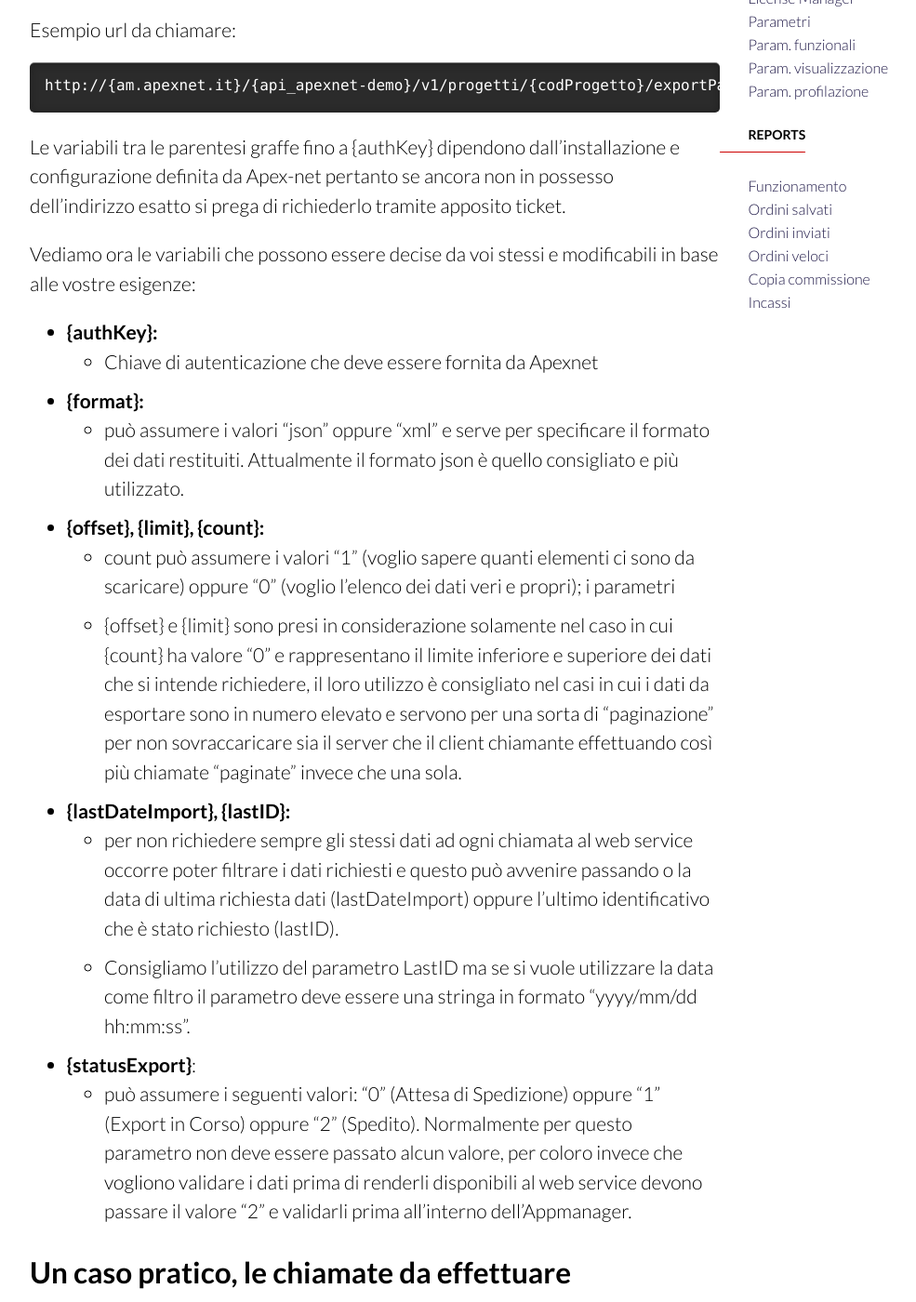
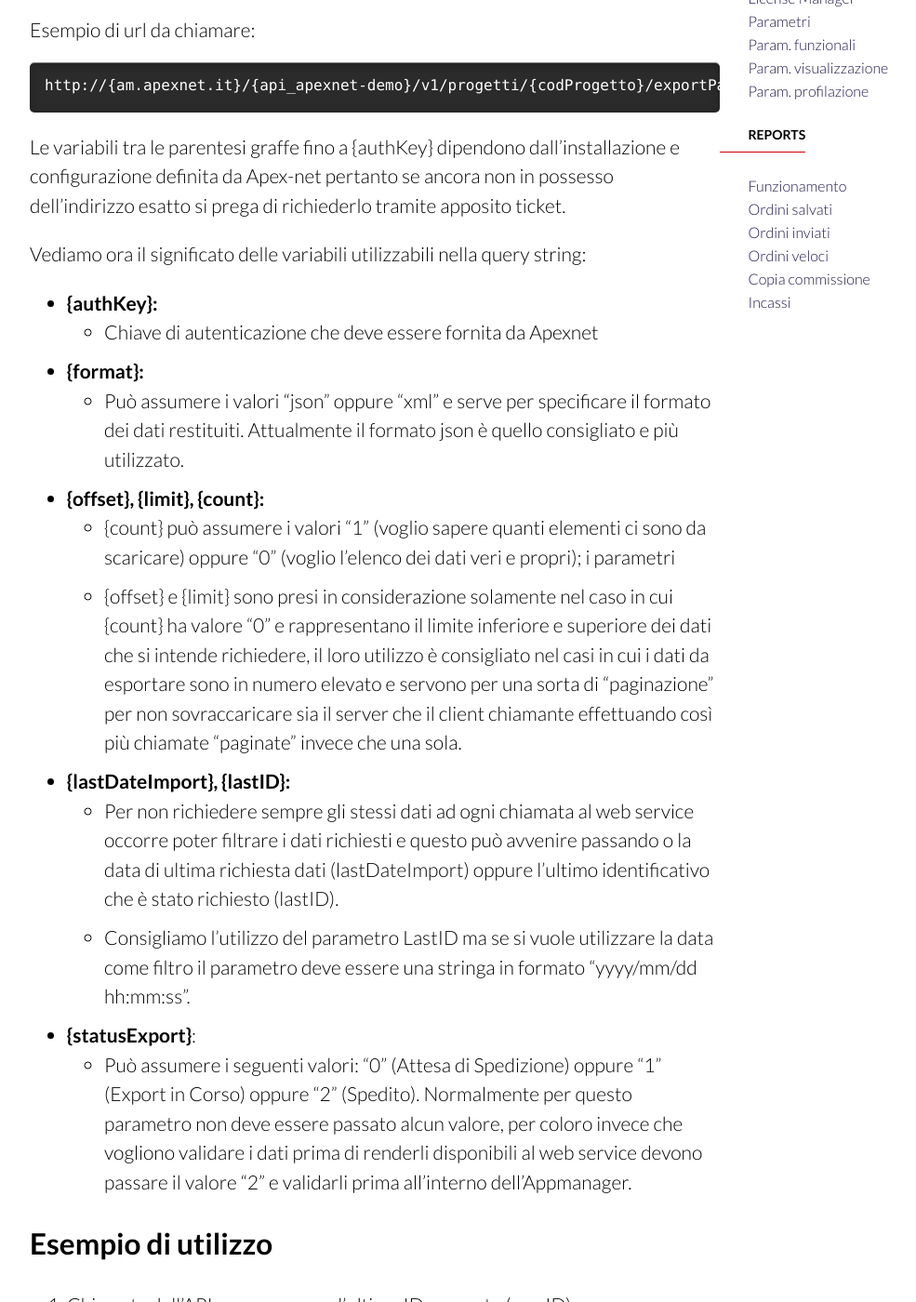
Before and after one commit to teopost/icommerce-website, a Jekyll site: the page built from _docs/import-dati-ws.md, in a window 1280 px wide and 1400 px high, scrolled down 659 px. Shown: the whole window at 93% size, without its empty margins (139-1124 px from the left). Built offline with Jekyll 4.4.1, drawn with Linux system fonts in a browser that asks for light colours; comment, search, counter and statistics services are not loaded; some of the changed text lies outside the part shown.

Commit message:
minor fix su import ws

````diff
--- a/_docs/import-dati-ws.md
+++ b/_docs/import-dati-ws.md
@@ -3,20 +3,20 @@
 title: Importare dati con WS
 permalink: /docs/import-dati-ws/
 ---
-L'import dei dati con l'utilizzo dei web service, sostituisce, quella basata su file delimitato.
-La API si integrazione sono disponibili per:
+L'import dei dati con l'utilizzo dei web service, sostituisce quella basata su file delimitato.
+La API di integrazione sono disponibili per:
 
-* ordini
-* modifiche anagrafica cliente
-* note cliente
-* nuovi leads
-* note leads
+* Ordini
+* Modifiche anagrafica cliente
+* Note cliente
+* Nuovi leads
+* Note leads
 
 ## Chiamare le API
 
-Nota: In questo esempio, mostriamo come recuperare i dati degli ordini.
+Nel seguente esempio, mostriamo come recuperare i dati degli ordini.
 
-Esempio url da chiamare:
+Esempio di url da chiamare:
 
 {% highlight bash %}
 http://{am.apexnet.it}/{api_apexnet-demo}/v1/progetti/{codProgetto}/exportPaginazione/ordini?authKey={authKey}&format={format}&offset={offset}&limit={limit}&count={count}&lastDateImport={lastDateImport}&lastID={lastID}&statusExport={statusExport}
@@ -24,28 +24,28 @@
 
 Le variabili tra le parentesi graffe fino a {authKey} dipendono dall'installazione e configurazione definita da Apex-net pertanto se ancora non in possesso dell'indirizzo esatto si prega di richiederlo tramite apposito ticket.
 
-Vediamo ora le variabili che possono essere decise da voi stessi e modificabili in base alle vostre esigenze:
+Vediamo ora il significato delle variabili utilizzabili nella query string:
 
 * **{authKey}:**
     * Chiave di autenticazione che deve essere fornita da Apexnet
 
 * **{format}:**
-    * può assumere i valori "json" oppure "xml" e serve per specificare il formato dei dati restituiti. Attualmente il formato json è quello consigliato e più utilizzato.
+    * Può assumere i valori "json" oppure "xml" e serve per specificare il formato dei dati restituiti. Attualmente il formato json è quello consigliato e più utilizzato.
 
 - **{offset}, {limit}, {count}:**
-    * count può assumere i valori "1" (voglio sapere quanti elementi ci sono da scaricare) oppure "0" (voglio l'elenco dei dati veri e propri); i parametri
+    * {count} può assumere i valori "1" (voglio sapere quanti elementi ci sono da scaricare) oppure "0" (voglio l'elenco dei dati veri e propri); i parametri
     * {offset} e {limit} sono presi in considerazione solamente nel caso in cui {count} ha valore "0" e rappresentano il limite inferiore e superiore dei dati che si intende richiedere, il loro utilizzo è consigliato nel casi in cui i dati da esportare sono in numero elevato e servono per una sorta di "paginazione" per non sovraccaricare sia il server che il client chiamante effettuando così più chiamate "paginate" invece che una sola.
 
 - **{lastDateImport}, {lastID}:**
-    * per non richiedere sempre gli stessi dati ad ogni chiamata al web service occorre poter filtrare i dati richiesti e questo può avvenire passando o la data di ultima richiesta dati (lastDateImport) oppure l'ultimo identificativo che è stato richiesto (lastID).
+    * Per non richiedere sempre gli stessi dati ad ogni chiamata al web service occorre poter filtrare i dati richiesti e questo può avvenire passando o la data di ultima richiesta dati (lastDateImport) oppure l'ultimo identificativo che è stato richiesto (lastID).
     * Consigliamo l'utilizzo del parametro LastID ma se si vuole utilizzare la data come filtro il parametro deve essere una stringa in formato "yyyy/mm/dd hh:mm:ss".
 
 - **{statusExport}**:
-    * può assumere i seguenti valori: "0" (Attesa di Spedizione) oppure "1" (Export in Corso) oppure "2" (Spedito). Normalmente per questo parametro non deve essere passato alcun valore, per coloro invece che vogliono validare i dati prima di renderli disponibili al web service devono passare il valore "2" e validarli prima all'interno dell'Appmanager.
+    * Può assumere i seguenti valori: "0" (Attesa di Spedizione) oppure "1" (Export in Corso) oppure "2" (Spedito). Normalmente per questo parametro non deve essere passato alcun valore, per coloro invece che vogliono validare i dati prima di renderli disponibili al web service devono passare il valore "2" e validarli prima all'interno dell'Appmanager.
 
-## Un caso pratico, le chiamate da effettuare
+## Esempio di utilizzo
 
-1. Chiamo l'API per sapere l'ultimo ID presente (maxID):
+1. Chiamata dell'API per conoscere l'ultimo ID presente (maxID):
 
 ```
   ...&format=json&offset=&limit=&**count=1**&lastDateImport=&lastID=&statusExport=
@@ -67,7 +67,7 @@
 }
 ```
 
-2. Chiamo il web service per leggere gli ordini da esportare partendo dall'ultimo ID letto:
+2. Chiamata del web service per leggere gli ordini da esportare partendo dall'ultimo ID letto:
 
 {% highlight bash %}
 ...&format=json&offset=&limit=&count=0&lastDateImport=&lastID=345&statusExport=
````
Also changed, not shown: other parts of _docs/import-dati-ws.md (+3 -2 lines), 2 other files.
